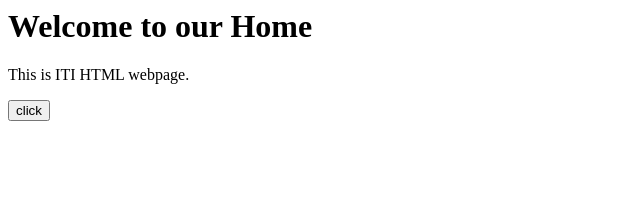
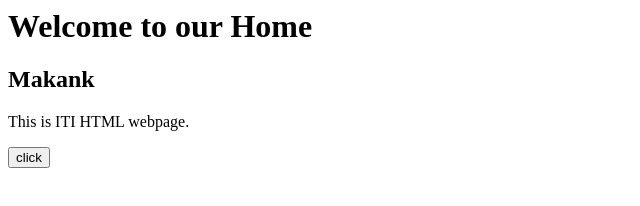
Before and after one commit to israahelmy1/lab2, a plain HTML site: page index.html in a window 1280 px wide. Shown: the whole page, without its empty margins (0-640 px from the left). Drawn offline with Linux system fonts and the light colour scheme.

Commit message:
update home page

```diff
--- a/index.html
+++ b/index.html
@@ -10,6 +10,7 @@
 
 <body>
     <h1>Welcome to our Home</h1>
+    <h2>Makank </h2>
     <p>This is ITI HTML webpage.</p>
     <button onclick="myFunction()">click</button>
 </body>
```
